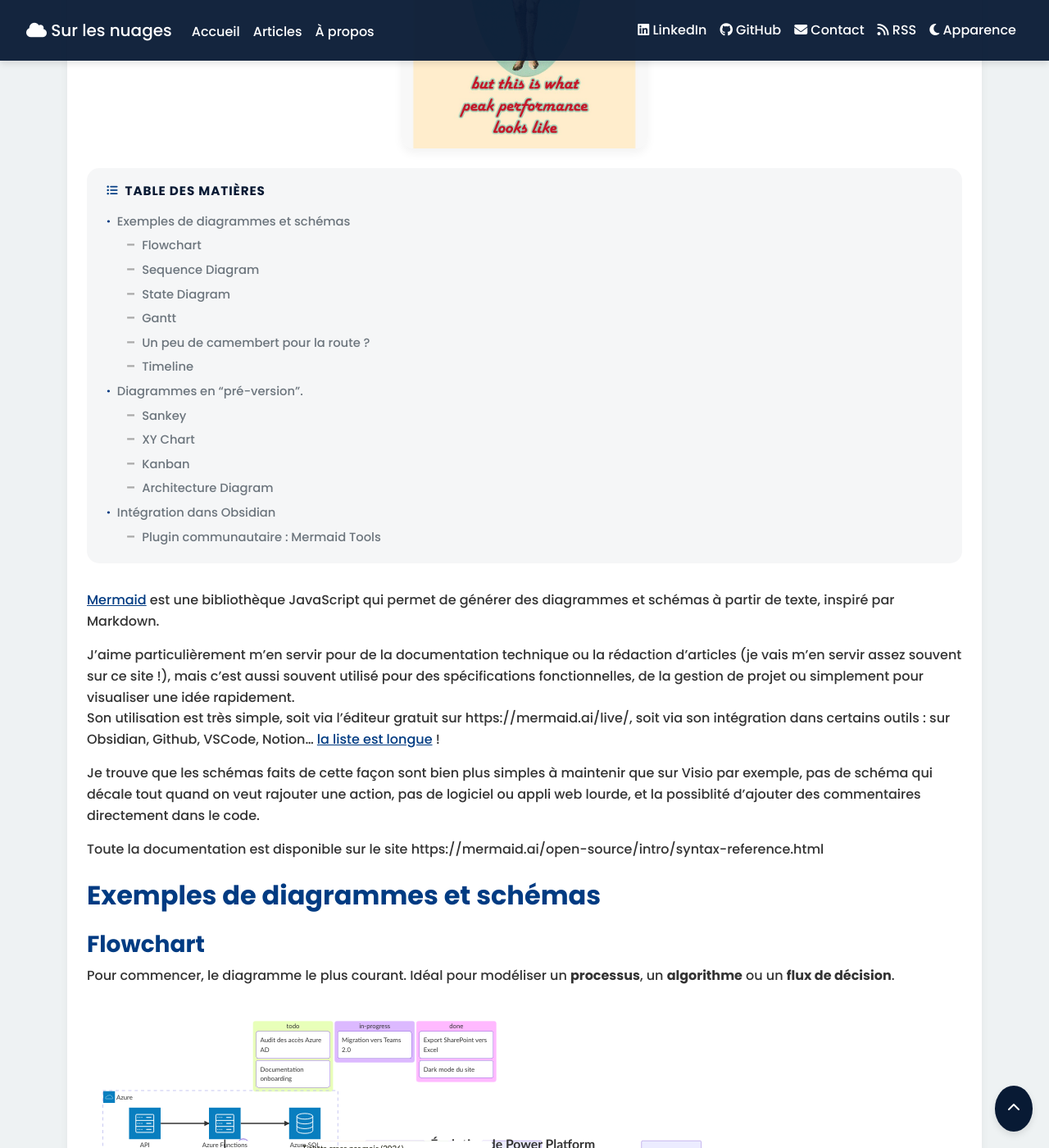
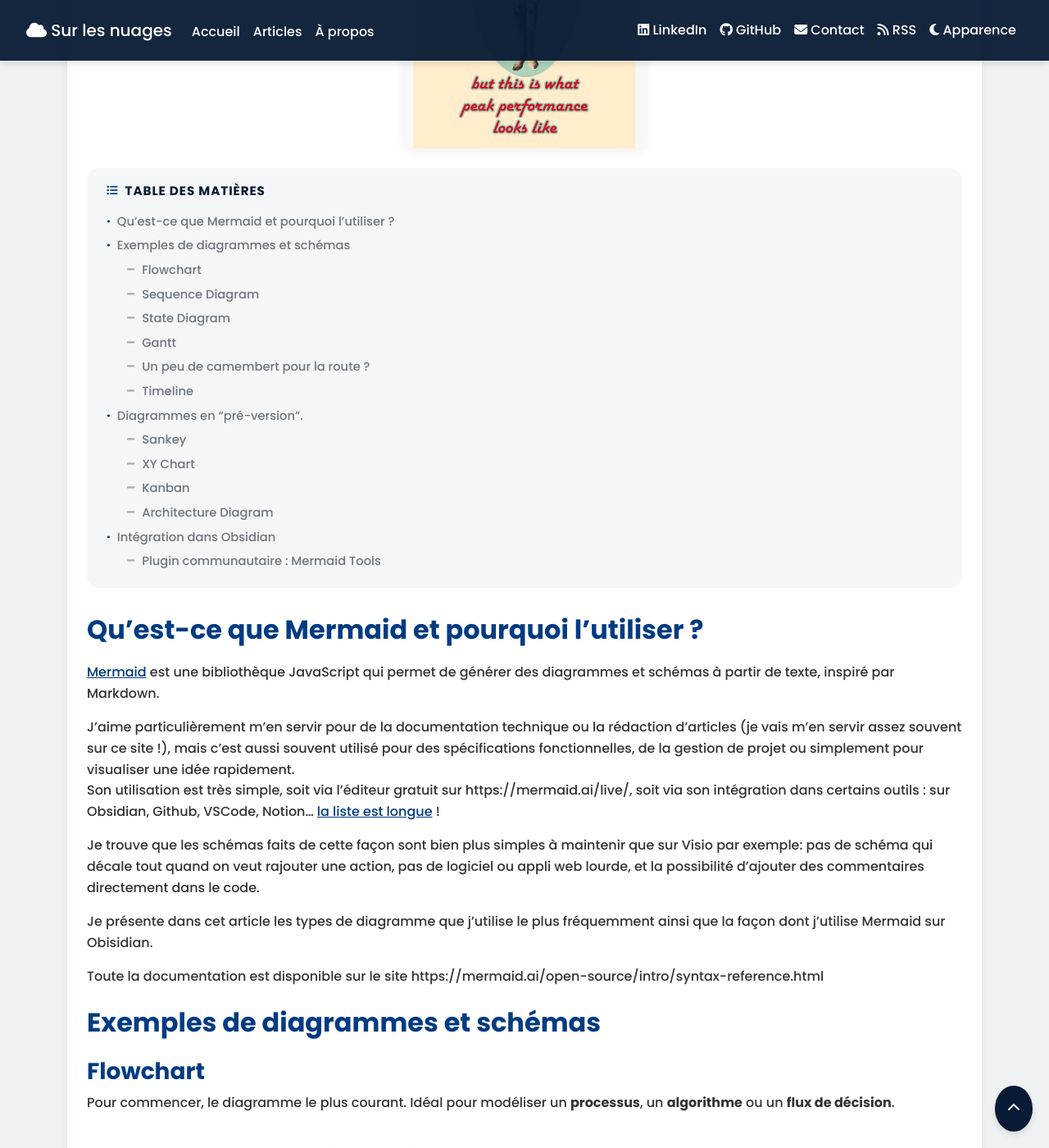
Before and after one commit to Arnaud-Ferriere/SurLesNuages, a Jekyll site: the page built from _posts/2026-04-04-diagrammes-mermaid.md, in a window 1280 px wide and 1400 px high, scrolled down 511 px. Shown: the whole window at 82% size. Built offline with Jekyll 4.4.1, drawn with Linux system fonts in a browser that asks for light colours; comment, search, counter and statistics services are not loaded.

Commit message:
Article: 2026-04-04 18:46:07 M _posts/2026-04-04-diagrammes-mermaid.md
Affected files:
_posts/2026-04-04-diagrammes-mermaid.md

```diff
--- a/_posts/2026-04-04-diagrammes-mermaid.md
+++ b/_posts/2026-04-04-diagrammes-mermaid.md
@@ -13,12 +13,16 @@ placeholder: false
 excerpt: "Outil de création de diagrammes à partir de texte : sa syntaxe, cas d'usage, et son utilisation sur Obsidian"
 layout: post
 ---
+## Qu'est-ce que Mermaid et pourquoi l'utiliser ?
+
 [Mermaid](https://mermaid.ai/open-source/) est une bibliothèque JavaScript qui permet de générer des diagrammes et schémas à partir de texte, inspiré par Markdown.
 
 J'aime particulièrement m'en servir pour de la documentation technique ou la rédaction d'articles (je vais m'en servir assez souvent sur ce site !), mais c'est aussi souvent utilisé pour des spécifications fonctionnelles, de la gestion de projet ou simplement pour visualiser une idée rapidement.
 Son utilisation est très simple, soit via l'éditeur gratuit sur https://mermaid.ai/live/, soit via son intégration dans certains outils : sur Obsidian, Github, VSCode, Notion... [la liste est longue](https://mermaid.ai/open-source/ecosystem/integrations-community.html#productivity-tools) !
 
-Je trouve que les schémas faits de cette façon sont bien plus simples à maintenir que sur Visio par exemple, pas de schéma qui décale tout quand on veut rajouter une action, pas de logiciel ou appli web lourde, et la possiblité d'ajouter des commentaires directement dans le code.
+Je trouve que les schémas faits de cette façon sont bien plus simples à maintenir que sur Visio par exemple: pas de schéma qui décale tout quand on veut rajouter une action, pas de logiciel ou appli web lourde, et la possibilité d'ajouter des commentaires directement dans le code.
+
+Je présente dans cet article les types de diagramme que j'utilise le plus fréquemment ainsi que la façon dont j'utilise Mermaid sur Obisidian.
 
 Toute la documentation est disponible sur le site https://mermaid.ai/open-source/intro/syntax-reference.html
 
@@ -222,6 +226,8 @@ timeline
 
 > [!WARNING]
 > Voici d'autres exemples de diagrammes. Attention, ils sont en préversion, leur utilisation peut changer sur les futures version de Mermaid !
+
+
 ### Sankey
 
 Représente des **flux et leurs proportions**, répartition de licences, flux financiers, transferts de données, consommation d'énergie...
```
